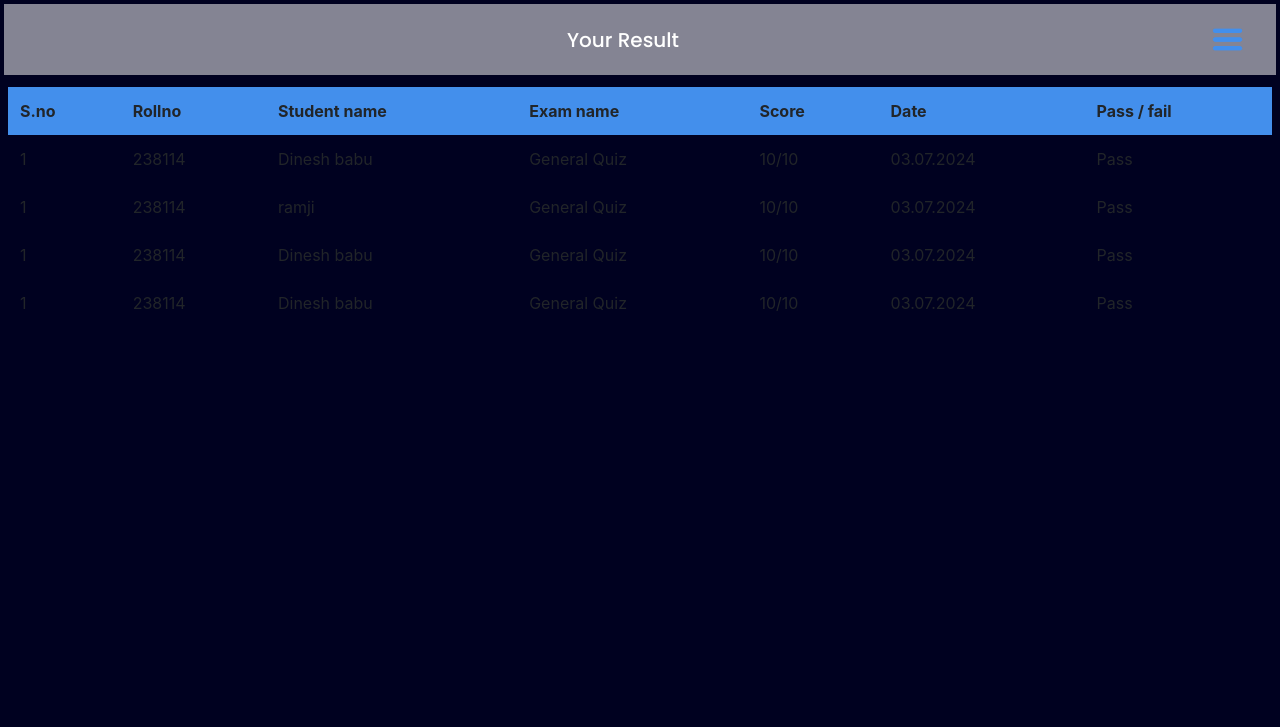
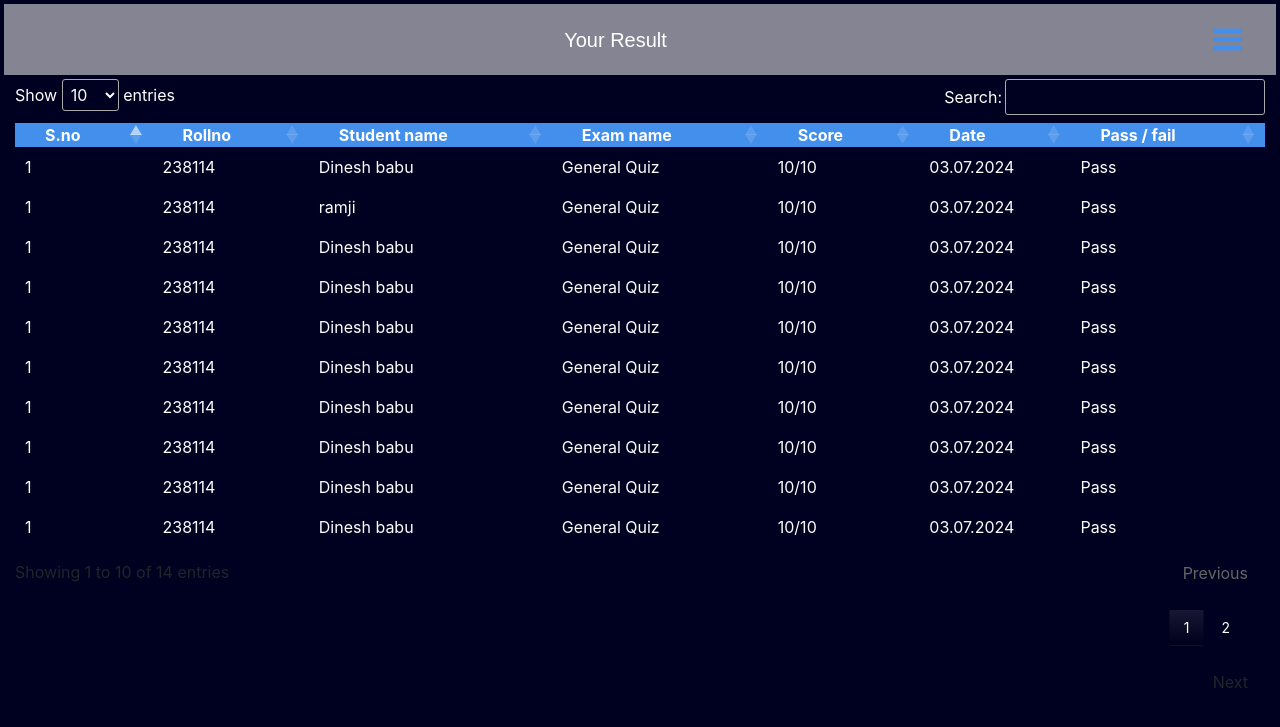
Before and after one commit to tsramji/Quiz, a PHP site: page /results.html in a window 1280 px wide. Shown: the top 727 px of the page. Run offline with PHP 8.4, Linux system fonts and the light colour scheme; some libraries are stand-ins or nearby versions.

Commit message:
changes completed

```diff
--- a/results.html
+++ b/results.html
@@ -4,6 +4,7 @@
     <meta charset="UTF-8">
     <meta name="viewport" content="width=device-width, initial-scale=1.0">
     <title>Student | Dashboard </title>
+    <style></style>
     <link rel="icon" href="img/stud.png">
     <link rel="stylesheet" href="stud.css">
     <link rel="stylesheet" href="https://cdn.jsdelivr.net/npm/bootstrap@4.6.2/dist/css/bootstrap.min.css" integrity="sha384-xOolHFLEh07PJGoPkLv1IbcEPTNtaed2xpHsD9ESMhqIYd0nLMwNLD69Npy4HI+N" crossorigin="anonymous">
@@ -14,15 +15,9 @@
     <script src="https://cdn.jsdelivr.net/npm/bootstrap@4.6.2/dist/js/bootstrap.min.js" integrity="sha384-+sLIOodYLS7CIrQpBjl+C7nPvqq+FbNUBDunl/OZv93DB7Ln/533i8e/mZXLi/P+" crossorigin="anonymous"></script>
     <link rel="preconnect" href="https://fonts.googleapis.com">
     <link rel="preconnect" href="https://fonts.gstatic.com" crossorigin>
-    <link rel="stylesheet" href="https://cdn.datatables.net/1.11.3/css/jquery.dataTables.min.css">
-    <link href="https://fonts.googleapis.com/css2?family=Poppins:ital,wght@0,100;0,200;0,300;0,400;0,500;0,600;0,700;0,800;0,900;1,100;1,200;1,300;1,400;1,500;1,600;1,700;1,800;1,900&display=swap" rel="stylesheet">
-    <script type="text/javascript" charset="utf8" src="http://ajax.aspnetcdn.com/ajax/jQuery/jquery-1.8.2.min.js" ></script>
-    <script type="text/javascript" charset="utf8" src="http://ajax.aspnetcdn.com/ajax/jquery.dataTables/1.9.4/jquery.dataTables.min.js"></script>
-    <script>
-    $(function() {
-    $("#myTable").dataTable();
-    });
-    </script>
+
+
+
 </head>
 <body>
     <nav class="navbar navbar-expand-lg m-1">
@@ -48,10 +43,10 @@
         <a href="index.html"><img style="position: relative;right:8px;" src="img/lo.png" alt="">&nbsp;&nbsp;Logout</a>
    </div>
 </div>
-<div class="p-2">
-    <table class="table table-responsive-lg table-responsive-md" id="myTable">
-        <thead style="background-color:#438FEC;border: none;">
-            <tr>
+<div class="container-fluid" >
+    <table class="table table-responsive-lg table-responsive-md text-white" id="myTable">
+        <thead style="padding:0px 1px; color:white; background-color:#438FEC;border: none;">
+            <tr style="padding:0px 1px;">
                 <th>S.no</th>
                 <th>Rollno</th>
                 <th>Student name</th>
@@ -98,10 +93,112 @@
                 <td>03.07.2024</td>
                 <td>Pass</td>
             </tr>
+            <tr>
+                <td>1</td>
+                <td>238114</td>
+                <td>Dinesh babu</td>
+                <td>General Quiz</td>
+                <td>10/10</td>
+                <td>03.07.2024</td>
+                <td>Pass</td>
+            </tr>
+            <tr>
+                <td>1</td>
+                <td>238114</td>
+                <td>Dinesh babu</td>
+                <td>General Quiz</td>
+                <td>10/10</td>
+                <td>03.07.2024</td>
+                <td>Pass</td>
+            </tr>
+            <tr>
+                <td>1</td>
+                <td>238114</td>
+                <td>Dinesh babu</td>
+                <td>General Quiz</td>
+                <td>10/10</td>
+                <td>03.07.2024</td>
+                <td>Pass</td>
+            </tr>
+            <tr>
+                <td>1</td>
+                <td>238114</td>
+                <td>Dinesh babu</td>
+                <td>General Quiz</td>
+                <td>10/10</td>
+                <td>03.07.2024</td>
+                <td>Pass</td>
+            </tr>
+            <tr>
+                <td>1</td>
+                <td>238114</td>
+                <td>Dinesh babu</td>
+                <td>General Quiz</td>
+                <td>10/10</td>
+                <td>03.07.2024</td>
+                <td>Pass</td>
+            </tr>
+            <tr>
+                <td>1</td>
+                <td>238114</td>
+                <td>Dinesh babu</td>
+                <td>General Quiz</td>
+                <td>10/10</td>
+                <td>03.07.2024</td>
+                <td>Pass</td>
+            </tr>
+            <tr>
+                <td>1</td>
+                <td>238114</td>
+                <td>Dinesh babu</td>
+                <td>General Quiz</td>
+                <td>10/10</td>
+                <td>03.07.2024</td>
+                <td>Pass</td>
+            </tr>
+            <tr>
+                <td>1</td>
+                <td>238114</td>
+                <td>Dinesh babu</td>
+                <td>General Quiz</td>
+                <td>10/10</td>
+                <td>03.07.2024</td>
+                <td>Pass</td>
+            </tr>
+            <tr>
+                <td>1</td>
+                <td>238114</td>
+                <td>Dinesh babu</td>
+                <td>General Quiz</td>
+                <td>10/10</td>
+                <td>03.07.2024</td>
+                <td>Pass</td>
+            </tr>
+            <tr>
+                <td>1</td>
+                <td>238114</td>
+                <td>Dinesh babu</td>
+                <td>General Quiz</td>
+                <td>10/10</td>
+                <td>03.07.2024</td>
+                <td>Pass</td>
+            </tr>
         </tbody>
     </table>
 </div>
+<script>
+    $(document).ready( function () {
+      $('#myTable').DataTable();
+    });
+  </script>
 <script src="JS/stud.js"></script>
+
+<script src="https://code.jquery.com/jquery-3.7.0.js"></script>
+<link rel="stylesheet" href="https://cdn.datatables.net/2.1.3/css/dataTables.dataTables.css" />
+
+<script src="https://cdn.datatables.net/2.1.3/js/dataTables.js"></script>
+
+
 </body>
 
 </html>
--- a/stud.css
+++ b/stud.css
@@ -32,11 +32,11 @@ body{
     text-decoration: none !important;
     font-size: 14px;
     font-weight: 400;
-    color: #000000;
+    color: #ffffff;
     display: block;
     transition: 0.3s;
+    cursor: pointer;
     margin: 5px;
-    cursor: pointer;
   }
  a{
     text-decoration: none !important;
@@ -111,6 +111,10 @@ h5{
     width: 300px;
     border-radius: 5px;
   }
+  table thead tr th{
+    padding: 0px 30px !important;
+    color: white !important;
+  }
   .btn {
     font-weight: bold !important;
     background-color: #1A4E8D !important;
@@ -151,65 +155,15 @@ input[type="number"]::-webkit-outer-spin-button {
 }
 
 th, td {
-  padding: 8px 12px;
+  /* padding: 18px 12px; */
   text-align: left;
-  white-space: nowrap; /* Prevent text wrapping */
+  white-space: nowrap;
   border:none !important;
 }
+/* table.dataTable > thead > tr > th, table.dataTable > thead > tr > td {
+  padding: 4px 10px !important;
 
-
- /* Customize the search bar */
- .dataTables_filter {
-  margin-bottom: 20px;
-}
-.dataTables_filter input {
-  width: 300px;
-  padding: 10px;
-  /* border: 2px solid #007BFF; */
-  background-color: #D9D9D9 !important;
-  color: rgb(32, 31, 31) !important;
-  border-radius: 4px;
-}
-.dataTables_wrapper .dataTables_length, .dataTables_wrapper .dataTables_filter, .dataTables_wrapper .dataTables_info, .dataTables_wrapper .dataTables_processing, .dataTables_wrapper .dataTables_paginate{
-  color:white !important;
-}
-/* Customize the "Show entries" dropdown */
-.dataTables_length {
-  margin-bottom: 20px;
-}
-.dataTables_length select {
-  padding: 10px;
-  /* border: 2px solid #28A745; */
-  border-radius: 4px;
-}
-a{
-  color: white !important;
-  padding-left: 10px;
-  padding-right: 5px ;
-  position: relative;
-  bottom: 10px;
-}
-/* Customize the pagination buttons */
-.dataTables_paginate {
-  margin-top: 20px;
-  color: white;
-}
-
-.paginate_button.previous {
- color: white !important;
-}
-.paginate_button.next {
-  background-color: #D4EDDA !important;
-}
-.dataTables_length select {
-  color: white !important;  /* Text color of the dropdown */
-}
-
-/* Style the options in the dropdown */
-.dataTables_length select option {
-  color: white !important;
-  background-color: #1A4E8D;
-}
+} */
 table.dataTable tbody td {
   background-color: #000120 !important; /* Ensure each cell background matches */
   color: #ffffff !important; /* Ensure text color is readable */
@@ -225,9 +179,22 @@ table.dataTable tbody td {
   border: 2px solid white !important;
   transition: .7s;
 }
+label{
+  color:white !important;
+}
+select{
+  color: white !important;
+}
+option{
+  background-color: #1A4E8D !important;
+  color: white !important;
+}
 .profile{
   display: flex;
   align-items: center;
   height: 90vh;
   justify-content: center;
 }
+div.dt-container .dt-length, div.dt-container .dt-search, div.dt-container .dt-info, div.dt-container .dt-processing, div.dt-container .dt-paging {
+  color: white !important;
+}
```
